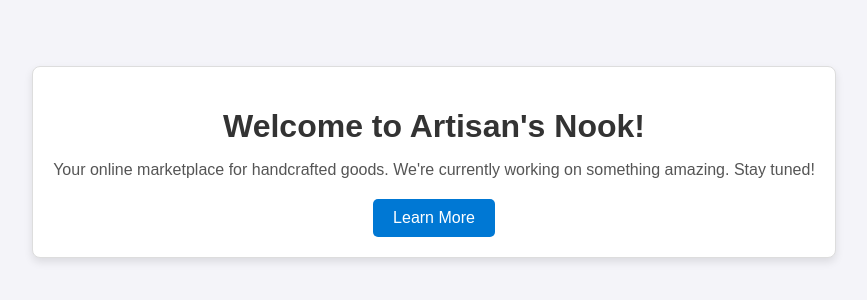
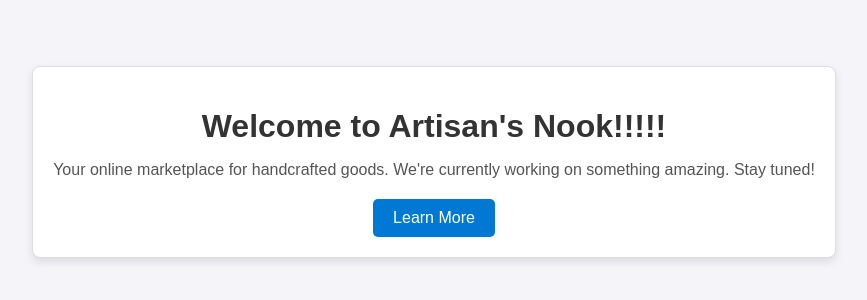
Before and after one commit to Prizrac97/Diploma-Project, a plain HTML site: page Artisans-Nook/index.html in a window 1280 px wide. Shown: the part 238-538 px from the top of the page, without its empty margins (206-1073 px from the left). Drawn offline with Linux system fonts and the light colour scheme.

Commit message:
Update index.html

```diff
--- a/Artisans-Nook/index.html
+++ b/Artisans-Nook/index.html
@@ -52,7 +52,7 @@
 </head>
 <body>
     <div class="container">
-        <h1>Welcome to Artisan's Nook!</h1>
+        <h1>Welcome to Artisan's Nook!!!!!</h1>
         <p>Your online marketplace for handcrafted goods. We're currently working on something amazing. Stay tuned!</p>
         <a href="learn-more.html" class="button">Learn More</a>
     </div>
```
